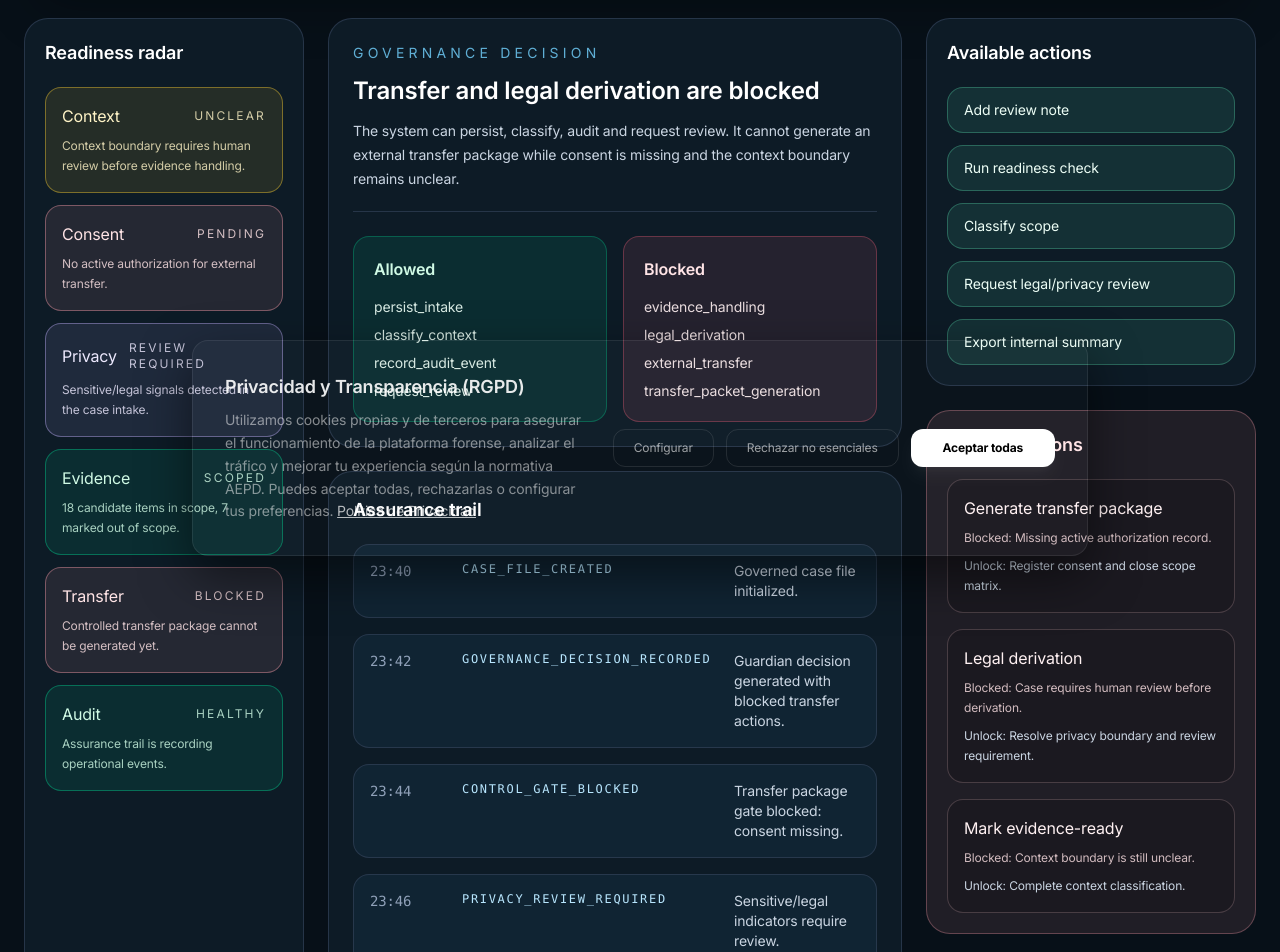
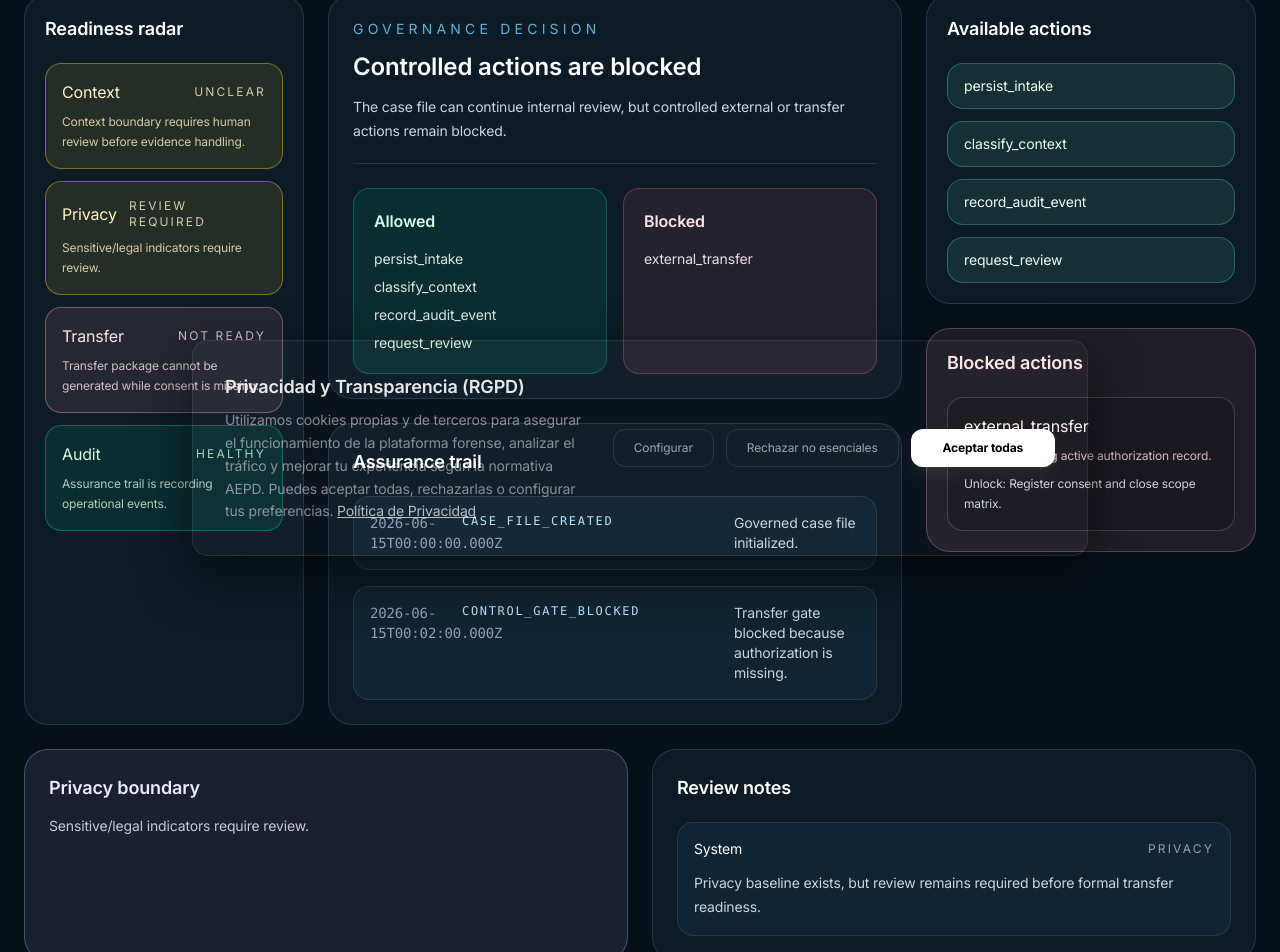
Before and after one commit to Neiland85/claritystructures-webapp, a Next.js app in the folder apps/web/: page /control/cases/demo in a window 1280 px wide. Shown: the part 220-1172 px from the top of the page. Built offline with nearby package versions, Linux system fonts and the light colour scheme.

Commit message:
feat(control-room): render demo from governed casefile fixture

```diff
--- a/apps/web/src/features/control-room/control-room-demo-data.ts
+++ b/apps/web/src/features/control-room/control-room-demo-data.ts
@@ -1,151 +1,11 @@
-import type { ControlRoomSource } from "./control-room-source";
+import { governedCaseFileFixture } from "../../../../../packages/domain/src/governed-casefile";
+
+import { toControlRoomSource } from "./to-control-room-source";
 import { toControlRoomViewModel } from "./to-control-room-view-model";
 
-export const controlRoomDemoSource: ControlRoomSource = {
-  caseRef: "EV-2026-DEMO",
-  title: "Governed Case File",
-  subtitle:
-    "Operational surface for a sensitive case context. This mock route visualizes readiness, blocked actions, governance decision, privacy boundary, transfer state and assurance trail.",
-
-  status: [
-    {
-      label: "Readiness",
-      value: "Under review",
-      tone: "review",
-    },
-    {
-      label: "Sensitivity",
-      value: "Legal / sensitive",
-      tone: "legal",
-    },
-  ],
-
-  readiness: [
-    {
-      label: "Context",
-      status: "Unclear",
-      tone: "review",
-      detail:
-        "Context boundary requires human review before evidence handling.",
-    },
-    {
-      label: "Consent",
-      status: "Pending",
-      tone: "blocked",
-      detail: "No active authorization for external transfer.",
-    },
-    {
-      label: "Privacy",
-      status: "Review required",
-      tone: "legal",
-      detail: "Sensitive/legal signals detected in the case intake.",
-    },
-    {
-      label: "Evidence",
-      status: "Scoped",
-      tone: "ok",
-      detail: "18 candidate items in scope, 7 marked out of scope.",
-    },
-    {
-      label: "Transfer",
-      status: "Blocked",
-      tone: "blocked",
-      detail: "Controlled transfer package cannot be generated yet.",
-    },
-    {
-      label: "Audit",
-      status: "Healthy",
-      tone: "ok",
-      detail: "Assurance trail is recording operational events.",
-    },
-  ],
-
-  governanceDecision: {
-    eyebrow: "Governance decision",
-    title: "Transfer and legal derivation are blocked",
-    summary:
-      "The system can persist, classify, audit and request review. It cannot generate an external transfer package while consent is missing and the context boundary remains unclear.",
-    allowed: [
-      "persist_intake",
-      "classify_context",
-      "record_audit_event",
-      "request_review",
-    ],
-    blocked: [
-      "evidence_handling",
-      "legal_derivation",
-      "external_transfer",
-      "transfer_packet_generation",
-    ],
-  },
-
-  allowedActions: [
-    "Add review note",
-    "Run readiness check",
-    "Classify scope",
-    "Request legal/privacy review",
-    "Export internal summary",
-  ],
-
-  blockedActions: [
-    {
-      action: "Generate transfer package",
-      reason: "Missing active authorization record.",
-      unlock: "Register consent and close scope matrix.",
-    },
-    {
-      action: "Legal derivation",
-      reason: "Case requires human review before derivation.",
-      unlock: "Resolve privacy boundary and review requirement.",
-    },
-    {
-      action: "Mark evidence-ready",
-      reason: "Context boundary is still unclear.",
-      unlock: "Complete context classification.",
-    },
-  ],
-
-  assuranceTrail: [
-    {
-      time: "23:40",
-      type: "CASE_FILE_CREATED",
-      result: "Governed case file initialized.",
-    },
-    {
-      time: "23:42",
-      type: "GOVERNANCE_DECISION_RECORDED",
-      result: "Guardian decision generated with blocked transfer actions.",
-    },
-    {
-      time: "23:44",
-      type: "CONTROL_GATE_BLOCKED",
-      result: "Transfer package gate blocked: consent missing.",
-    },
-    {
-      time: "23:46",
-      type: "PRIVACY_REVIEW_REQUIRED",
-      result: "Sensitive/legal indicators require review.",
-    },
-  ],
-
-  privacyBoundary: {
-    title: "Privacy boundary",
-    text: "Privacy baseline exists, but this case requires review before any claim of transfer readiness or legal derivation.",
-  },
-
-  reviewNotes: [
-    {
-      author: "System",
-      scope: "privacy",
-      text: "Privacy baseline exists, but DPO/legal validation remains pending before formal compliance claims.",
-    },
-    {
-      author: "Reviewer",
-      scope: "context",
-      text: "Do not treat intake material as evidence-ready until context boundary is resolved.",
-    },
-  ],
-};
+export const controlRoomDemoSource = toControlRoomSource(
+  governedCaseFileFixture,
+);
 
 export const controlRoomDemoViewModel = toControlRoomViewModel(
   controlRoomDemoSource,
```
Also changed, not shown: 2 other files (tests, documents, lock files or other folders).
